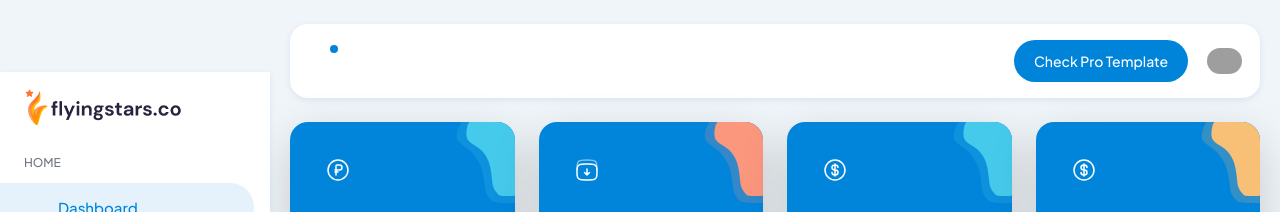
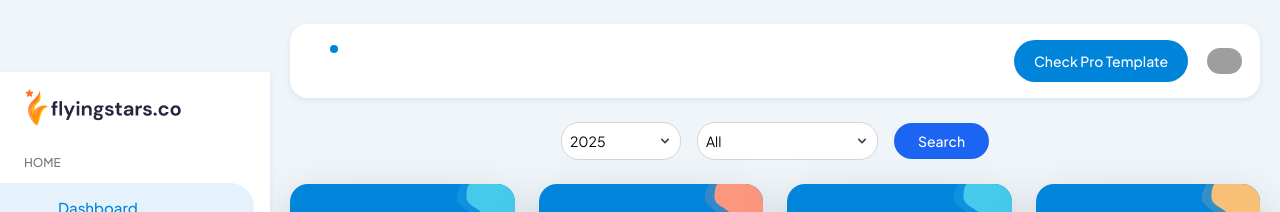
Before and after one commit to Rahulsharmarainbow/new_admission_portal, a React (Vite) app: page / in a window 1280 px wide. Shown: the top 212 px of the page. Built offline with nearby package versions, Linux system fonts and the light colour scheme; grey boxes are pictures that could not be loaded; some icons are missing.

Commit message:
updated upto dashboard and navbar

```diff
--- a/src/views/dashboards/Dashboard.tsx
+++ b/src/views/dashboards/Dashboard.tsx
@@ -112,6 +112,46 @@ const Dashboard = () => {
 
   return (
     <>
+      {/* Filter Section */}
+      <div className="flex flex-col sm:flex-row items-center justify-center gap-4 mb-6">
+        <div className="flex flex-col sm:flex-row items-center gap-4 w-full sm:w-auto">
+          <div className="relative w-full sm:w-auto">
+            <select className="w-full sm:w-auto min-w-[120px] p-2 border border-gray-300 rounded-lg bg-white focus:outline-none focus:ring-2 focus:ring-blue-500 focus:border-transparent appearance-none text-sm">
+              <option value="2025">2025</option>
+              <option value="2024">2024</option>
+              <option value="2023">2023</option>
+              <option value="2022">2022</option>
+            </select>
+            <div className="pointer-events-none absolute inset-y-0 right-0 flex items-center px-2 text-gray-700">
+              <svg className="w-4 h-4" fill="currentColor" viewBox="0 0 20 20">
+                <path fillRule="evenodd" d="M5.293 7.293a1 1 0 011.414 0L10 10.586l3.293-3.293a1 1 0 111.414 1.414l-4 4a1 1 0 01-1.414 0l-4-4a1 1 0 010-1.414z" clipRule="evenodd" />
+              </svg>
+            </div>
+          </div>
+
+          <div className="relative w-full sm:w-auto">
+            <select className="w-full sm:w-auto min-w-[180px] p-2 border border-gray-300 rounded-lg bg-white focus:outline-none focus:ring-2 focus:ring-blue-500 focus:border-transparent appearance-none text-sm">
+              <option value="">All</option>
+              <option value="paid">Paid Applications</option>
+              <option value="incomplete">Incomplete Applications</option>
+              <option value="failed">Failed Applications</option>
+            </select>
+            <div className="pointer-events-none absolute inset-y-0 right-0 flex items-center px-2 text-gray-700">
+              <svg className="w-4 h-4" fill="currentColor" viewBox="0 0 20 20">
+                <path fillRule="evenodd" d="M5.293 7.293a1 1 0 011.414 0L10 10.586l3.293-3.293a1 1 0 111.414 1.414l-4 4a1 1 0 01-1.414 0l-4-4a1 1 0 010-1.414z" clipRule="evenodd" />
+              </svg>
+            </div>
+          </div>
+        </div>
+
+        <div className="w-full sm:w-auto">
+          <button className="w-full sm:w-auto bg-blue-600 hover:bg-blue-700 text-white font-medium py-2 px-6 rounded-lg transition-colors duration-200 focus:outline-none focus:ring-2 focus:ring-blue-500 focus:ring-offset-2 text-sm">
+            Search
+          </button>
+        </div>
+      </div>
+
+      {/* Statistics Cards */}
       <div className="grid grid-cols-12 gap-6">
         {/* Statistics Cards - Updated with #0085db background */}
         <div className="lg:col-span-3 col-span-12">
```
